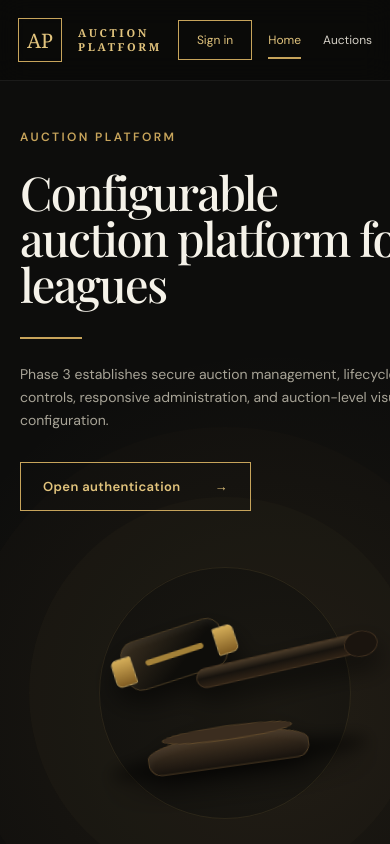
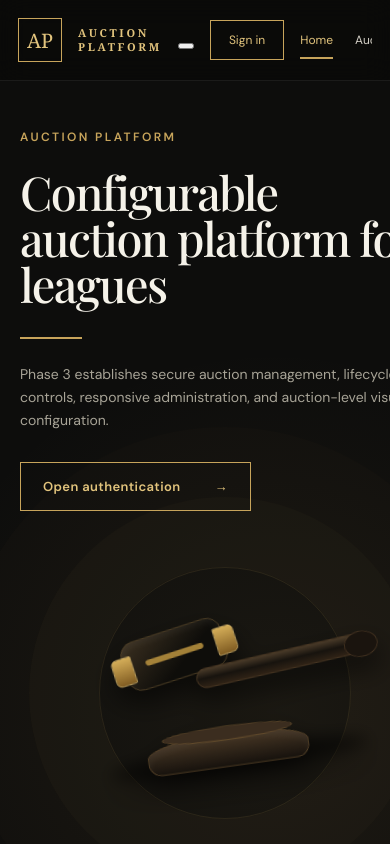
Before and after one commit to asifbanaraszenith/auction-platform, a Next.js app: page / in a window 390 px wide. Shown: the top 844 px of the page. Built offline with nearby package versions, Linux system fonts and the light colour scheme; no server answers.

Commit message:
fix: add responsive mobile navigation

```diff
--- a/src/app/page.tsx
+++ b/src/app/page.tsx
@@ -4,6 +4,7 @@ import Link from "next/link";
 import { signOut } from "firebase/auth";
 import { getFirebaseAuth } from "@/lib/firebase/client";
 import { useAuth } from "@/components/auth-provider";
+import { MobileNavigation } from "@/components/mobile-navigation";
 
 const featureCards = [
   { title: "Participants", description: "Manage players, agents, and other participants.", icon: "people" },
@@ -81,6 +82,7 @@ export default function HomePage() {
           <span>Profile</span>
           <span>Settings</span>
         </nav>
+        <MobileNavigation authenticated={Boolean(user)} />
         <div className="account-area">
           {loading ? (
             <span className="account-loading">Checking session…</span>
```
